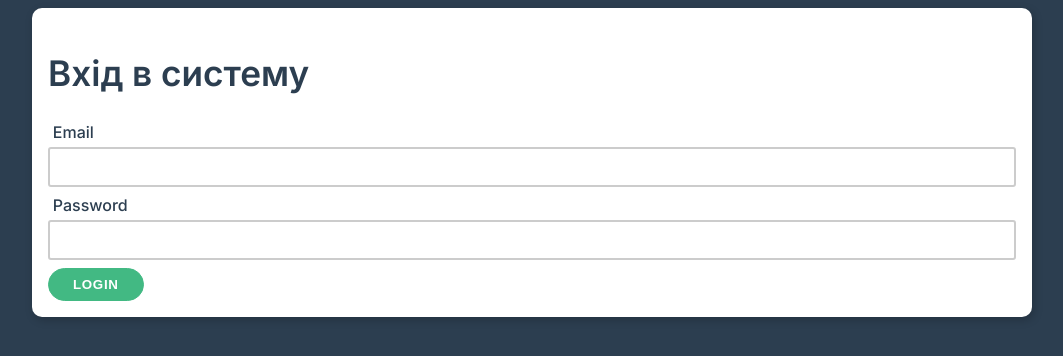
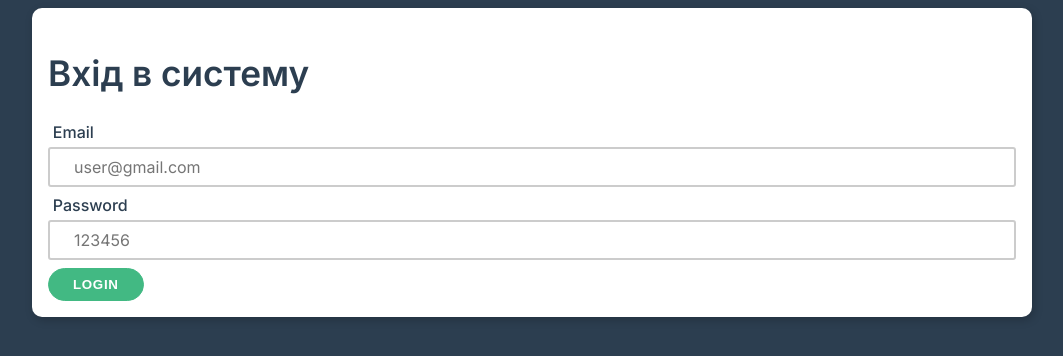
Before and after one commit to MaxAndreev27/vue3-app-ts, a Vue app: page /auth in a window 1280 px wide. Shown: the top 356 px of the page, without its empty margins (108-1171 px from the left). Built offline with nearby package versions, Linux system fonts and the light colour scheme; no server answers.

Commit message:
Add placeholders

```diff
--- a/src/views/AuthView.vue
+++ b/src/views/AuthView.vue
@@ -45,12 +45,24 @@ const onSubmit = handleSubmit(async (values) => {
         <h1>Вхід в систему</h1>
         <div :class="['form-control', { invalid: eError }]">
             <label for="email">Email</label>
-            <input type="email" id="email" v-model="email" @blur="eBlur" />
+            <input
+                placeholder="user@gmail.com"
+                type="email"
+                id="email"
+                v-model="email"
+                @blur="eBlur"
+            />
             <small v-if="eError">{{ eError }}</small>
         </div>
         <div :class="['form-control', { invalid: pError }]">
             <label for="password">Password</label>
-            <input type="password" id="password" v-model="password" @blur="pBlur" />
+            <input
+                placeholder="123456"
+                type="password"
+                id="password"
+                v-model="password"
+                @blur="pBlur"
+            />
             <small v-if="pError">{{ pError }}</small>
         </div>
         <button class="btn primary" type="submit" :disabled="isSubmitting || isTooManyAttempts">
```
